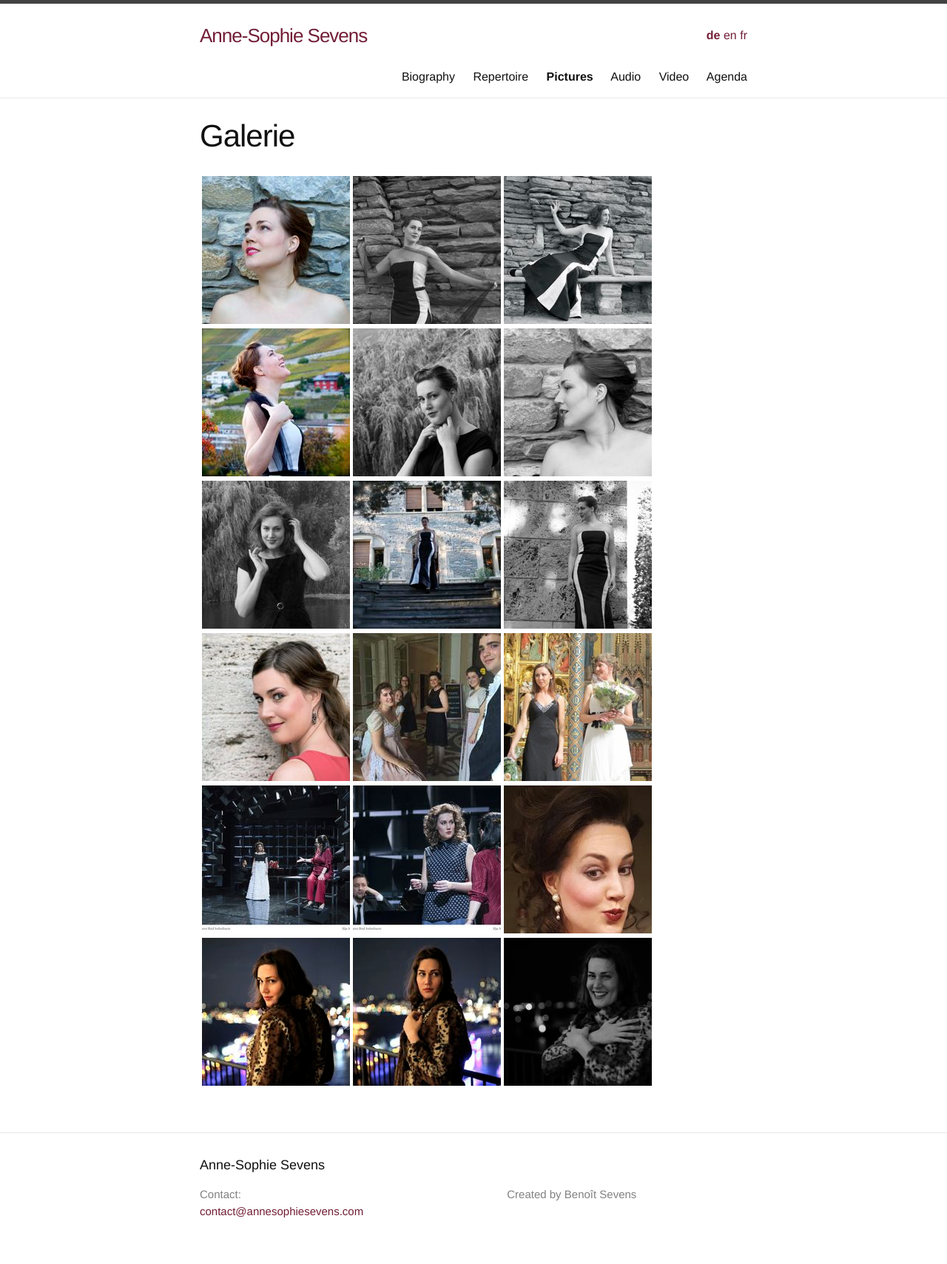
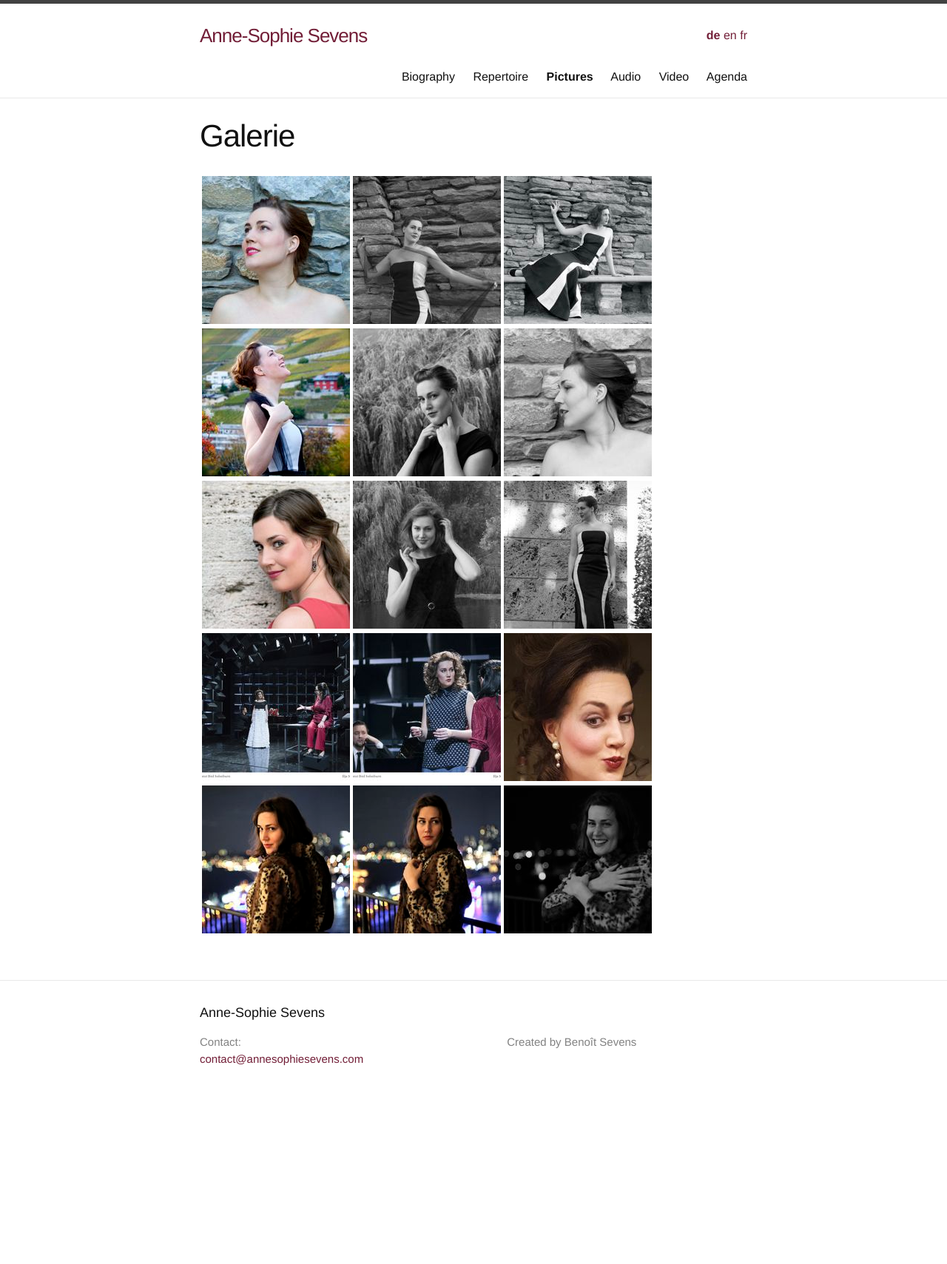
Before and after one commit to annesophie-sevens/annesophie-sevens.github.io, a Jekyll site: the page built from pictures-de.md, in a window 1280 px wide. Shown: the whole page at 74% size. Built offline with Jekyll 4.4.1, drawn with Linux system fonts in a browser that asks for light colours; after the commit the page ends 1503 px from its top, so only the background shows below that.

Commit message:
Update pictures-de.md

```diff
--- a/pictures-de.md
+++ b/pictures-de.md
@@ -10,9 +10,7 @@ ref: pictures
 
 | <a href="/assets/a4.jpg"> ![]({{ site.baseurl }}/assets/a4-thumbnail.jpg) </a> | <a href="/assets/a11.jpg"> ![]({{ site.baseurl }}/assets/a11-thumbnail.jpg) </a> | <a href="/assets/a2.jpg">![]({{ site.baseurl }}/assets/a2-thumbnail.jpg) </a> |
 
-|  <a href="/assets/a14.jpg">  ![]({{ site.baseurl }}/assets/a14-thumbnail.jpg) </a> | <a href="/assets/a7.jpg"> ![]({{ site.baseurl }}/assets/a7-thumbnail.jpg) </a>|<a href="/assets/a1.jpg"> ![]({{ site.baseurl }}/assets/a1-thumbnail.jpg) </a>|
-
-| <a href="/assets/muurfoto.jpg"> ![]({{ site.baseurl }}/assets/muurfoto_thumbnail.jpg) </a> | <a href="/assets/107.jpg"> ![]({{ site.baseurl }}/assets/107-thumbnail.jpg) </a> | <a href="/assets/101.jpg">![]({{ site.baseurl }}/assets/101-thumbnail.jpg) </a> |
+|  <a href="/assets/muurfoto.jpg">  ![]({{ site.baseurl }}/assets/muurfoto_thumbnail.jpg) </a> | <a href="/assets/a14.jpg"> ![]({{ site.baseurl }}/assets/a14-thumbnail.jpg) </a>|<a href="/assets/a1.jpg"> ![]({{ site.baseurl }}/assets/a1-thumbnail.jpg) </a>|
 
 | <a href="/assets/aaa.jpg"> ![]({{ site.baseurl }}/assets/aaa-thumbnail.jpg) </a> | <a href="/assets/aab.jpg"> ![]({{ site.baseurl }}/assets/aab-thumbnail.jpg) </a> | <a href="/assets/110.jpg">  ![]({{ site.baseurl }}/assets/110-thumbnail.jpg) </a> |
 
```
